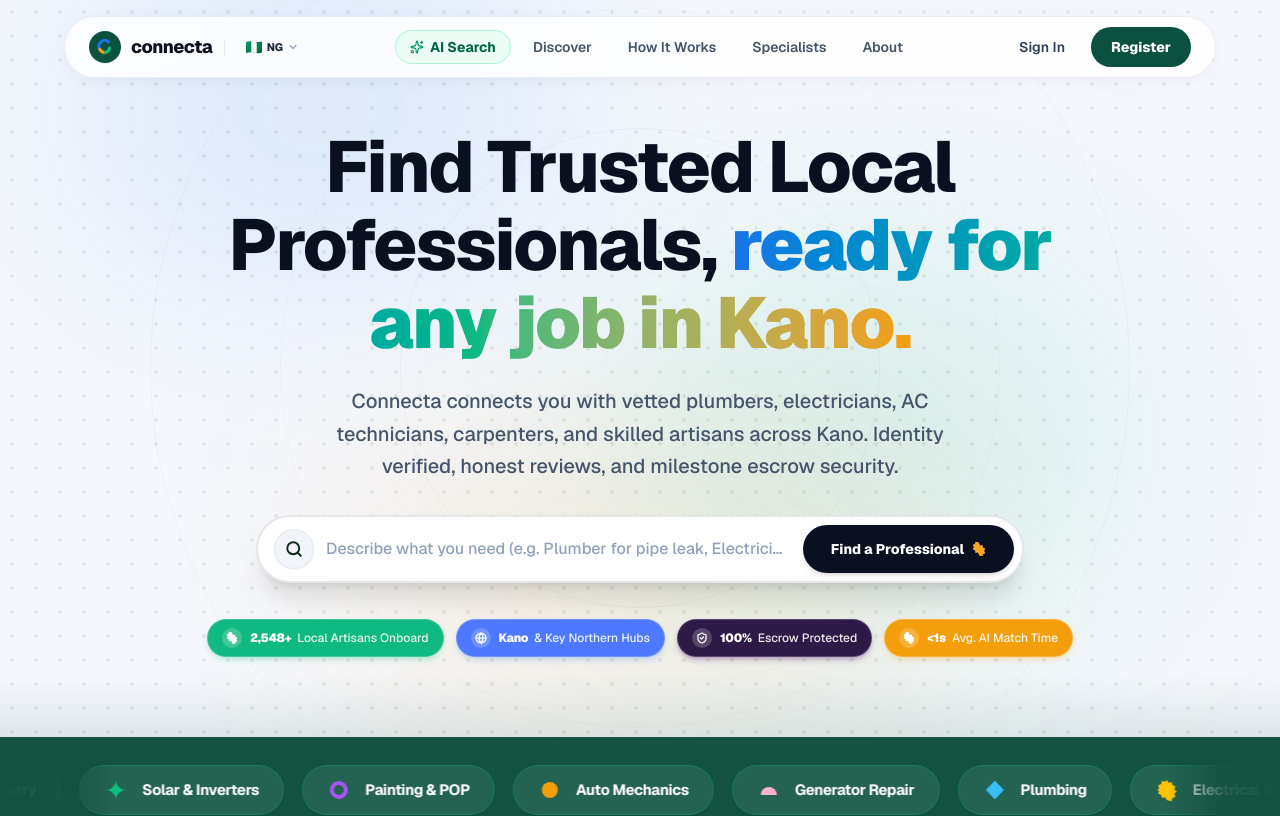
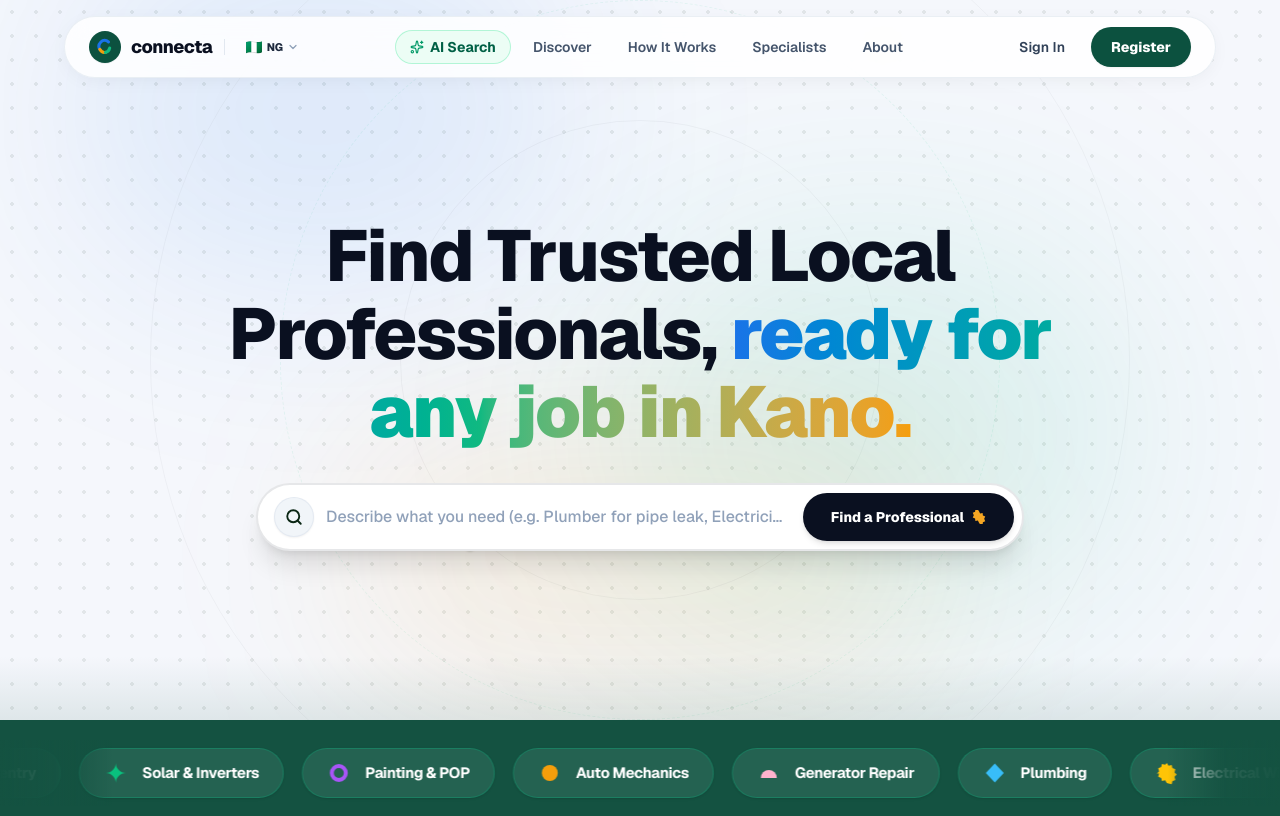
Before and after one commit to aminumuhammad000/connecta-2.0, a Next.js app: page / in a window 1280 px wide. Shown: the top 816 px of the page. Built offline with nearby package versions, Linux system fonts and the light colour scheme.

Commit message:
refactor(home): remove hero description and stats cards

```diff
--- a/src/app/page.tsx
+++ b/src/app/page.tsx
@@ -1115,11 +1115,6 @@ export default function HomePage() {
                 </span>
               </h1>
 
-              {/* Subtitle */}
-              <p className="text-base sm:text-lg lg:text-xl font-medium leading-relaxed text-slate-600 max-w-2xl mx-auto">
-                Connecta connects you with vetted plumbers, electricians, AC technicians, carpenters, and skilled artisans across Kano. Identity verified, honest reviews, and milestone escrow security.
-              </p>
-
               {/* Search Capsule with Real-time Suggestions Dropdown */}
               <div ref={searchContainerRef} className="pt-1 sm:pt-2 max-w-3xl mx-auto relative z-40 w-full">
                 <div
@@ -1249,59 +1244,6 @@ export default function HomePage() {
                   </div>
                 )}
               </div>
-
-              {/* Real Verified Metrics from Connecta Old */}
-              <ScrollReveal variant="fade-up">
-                <div className="pt-2 sm:pt-3 flex flex-wrap items-center justify-center gap-2.5 sm:gap-3 text-xs font-bold">
-                  {/* Card 1: Emerald Green */}
-                  <div className="flex items-center gap-2 bg-[#10B981] text-white px-3.5 py-2 rounded-full shadow-md shadow-emerald-500/20 border border-white/20 hover:scale-105 transition-all cursor-default">
-                    <div className="w-5 h-5 rounded-full bg-white/20 text-white flex items-center justify-center shrink-0">
-                      <svg className="w-3 h-3" viewBox="0 0 24 24" fill="currentColor">
-                        <path d="M12 2l1.9 3.9 4.3-.6.5 4.3 4 1.7-1.8 3.9 1.8 3.9-4 1.7-.5 4.3-4.3-.6L12 22l-1.9-3.9-4.3.6-.5-4.3-4-1.7 1.8-3.9-1.8-3.9 4-1.7.5-4.3 4.3.6z" />
-                      </svg>
-                    </div>
-                    <div className="flex items-center gap-1.5">
-                      <span className="font-black text-white tracking-tight">2,548+</span>
-                      <span className="text-white/90 font-medium">Local Artisans Onboard</span>
-                    </div>
-                  </div>
-
-                  {/* Card 2: Electric Azure Blue */}
-                  <div className="flex items-center gap-2 bg-[#4D78FF] text-white px-3.5 py-2 rounded-full shadow-md shadow-blue-500/20 border border-white/20 hover:scale-105 transition-all cursor-default">
-                    <div className="w-5 h-5 rounded-full bg-white/20 text-white flex items-center justify-center shrink-0">
-                      <Globe className="w-3 h-3 stroke-[2.5]" />
-                    </div>
-                    <div className="flex items-center gap-1.5">
-                      <span className="font-black text-white tracking-tight">Kano</span>
-                      <span className="text-white/90 font-medium">&amp; Key Northern Hubs</span>
-                    </div>
-                  </div>
-
-                  {/* Card 3: Deep Royal Purple */}
-                  <div className="flex items-center gap-2 bg-[#2E1A47] text-white px-3.5 py-2 rounded-full shadow-md shadow-purple-950/25 border border-white/20 hover:scale-105 transition-all cursor-default">
-                    <div className="w-5 h-5 rounded-full bg-white/20 text-white flex items-center justify-center shrink-0">
-                      <ShieldCheck className="w-3 h-3 stroke-[2.5]" />
-                    </div>
-                    <div className="flex items-center gap-1.5">
-                      <span className="font-black text-white tracking-tight">100%</span>
-                      <span className="text-white/90 font-medium">Escrow Protected</span>
-                    </div>
-                  </div>
-
-                  {/* Card 4: Vibrant Golden Amber */}
-                  <div className="flex items-center gap-2 bg-[#F59E0B] text-white px-3.5 py-2 rounded-full shadow-md shadow-amber-500/20 border border-white/20 hover:scale-105 transition-all cursor-default">
-                    <div className="w-5 h-5 rounded-full bg-white/20 text-white flex items-center justify-center shrink-0">
-                      <svg className="w-3 h-3" viewBox="0 0 24 24" fill="currentColor">
-                        <path d="M12 2l1.9 3.9 4.3-.6.5 4.3 4 1.7-1.8 3.9 1.8 3.9-4 1.7-.5 4.3-4.3-.6L12 22l-1.9-3.9-4.3.6-.5-4.3-4-1.7 1.8-3.9-1.8-3.9 4-1.7.5-4.3 4.3.6z" />
-                      </svg>
-                    </div>
-                    <div className="flex items-center gap-1.5">
-                      <span className="font-black text-white tracking-tight">&lt;1s</span>
-                      <span className="text-white/90 font-medium">Avg. AI Match Time</span>
-                    </div>
-                  </div>
-                </div>
-              </ScrollReveal>
             </div>
           </div>
         </section>
```
